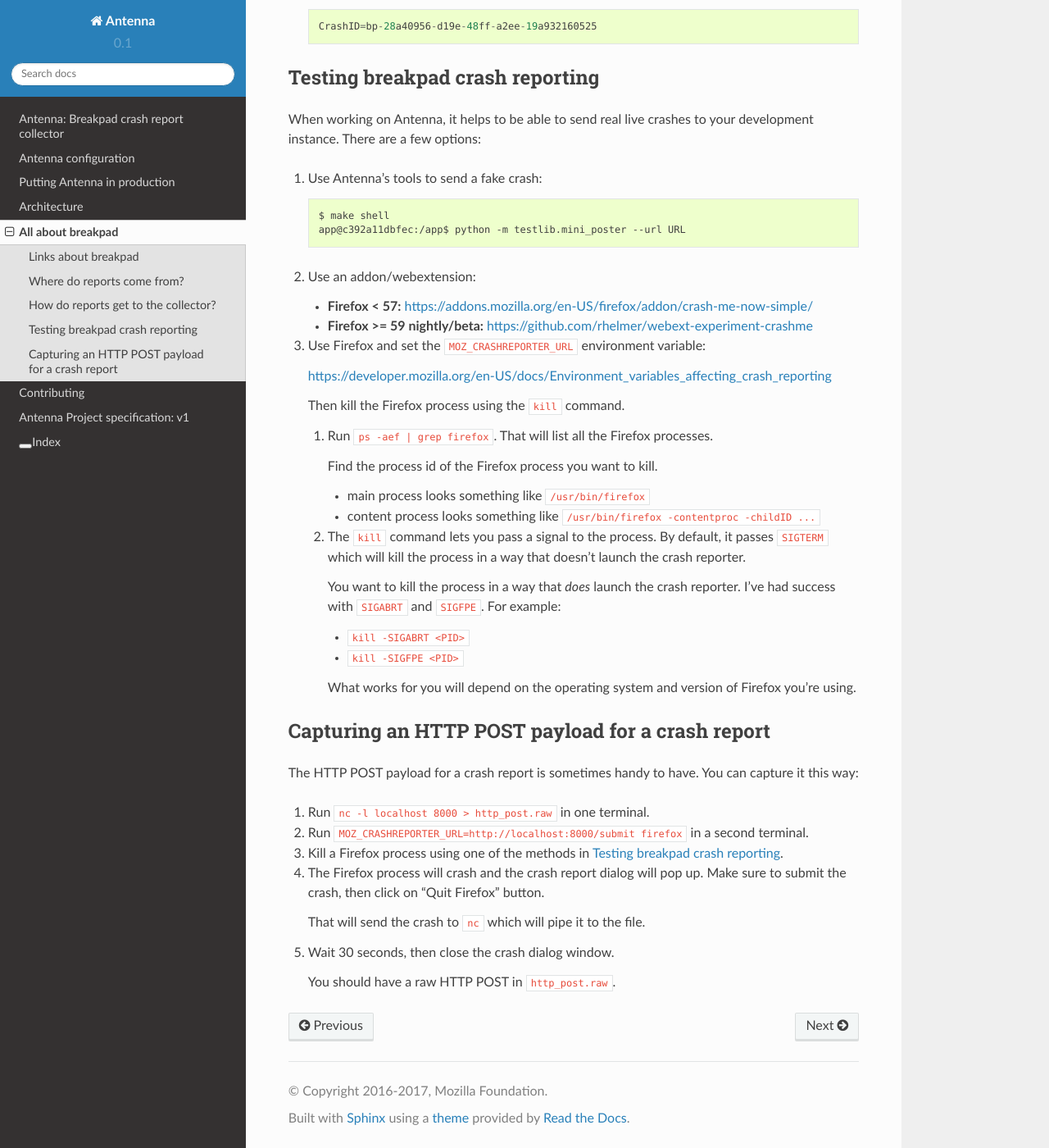
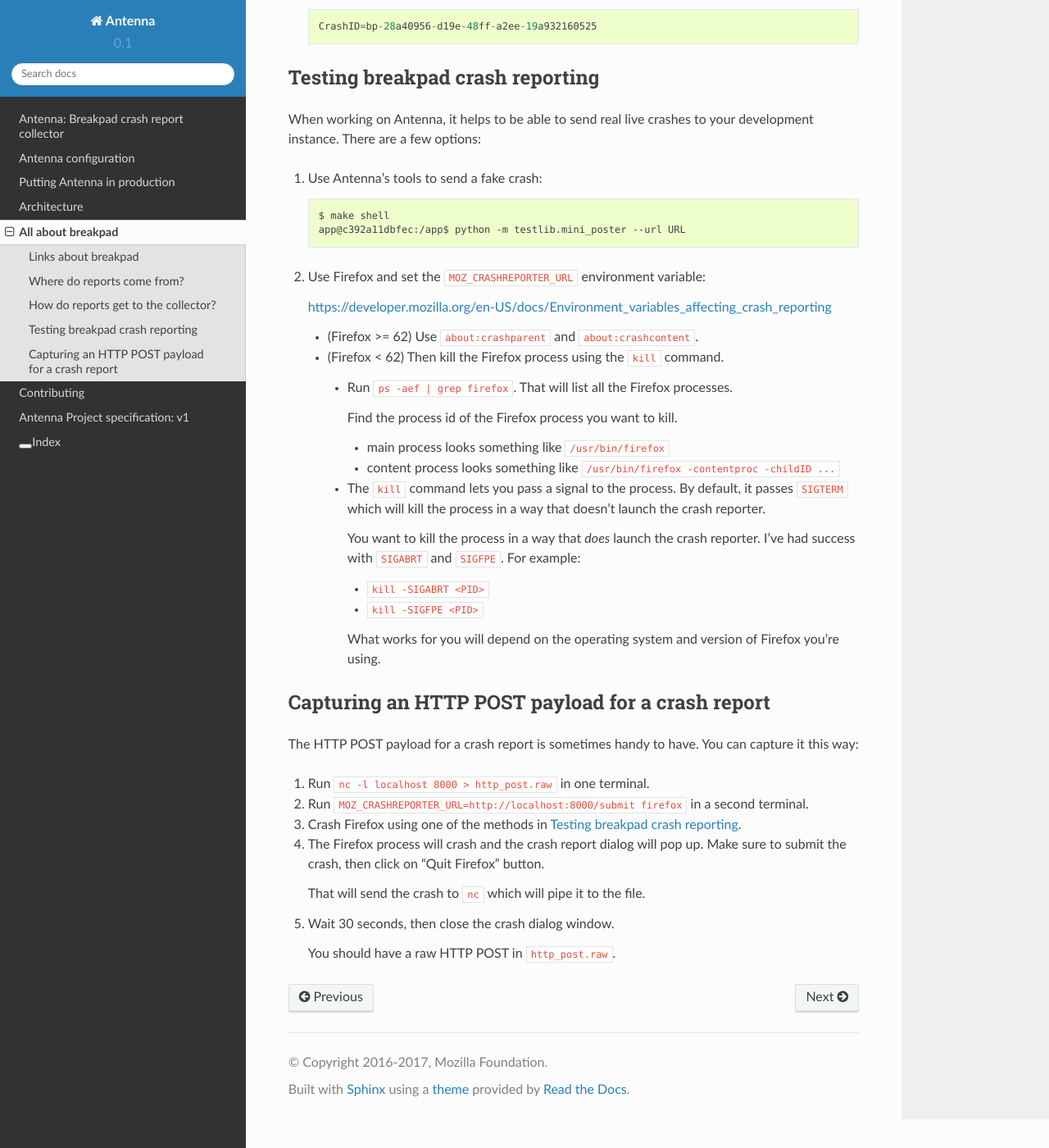
Before and after one commit to mozilla-services/antenna, a Sphinx documentation site: the page built from docs/breakpad_reporting.rst, in a window 1280 px wide and 1400 px high, scrolled down 3064 px. Shown: the whole window at 82% size. Built offline with Sphinx 7.4.7 and the Read the Docs theme 2.0.0, drawn with Linux system fonts in a browser that asks for light colours.

Commit message:
Update docs on crashing Firefox

```diff
--- a/docs/breakpad_reporting.rst
+++ b/docs/breakpad_reporting.rst
@@ -156,39 +156,36 @@
       $ make shell
       app@c392a11dbfec:/app$ python -m testlib.mini_poster --url URL
 
-2. Use an addon/webextension:
-
-   * **Firefox < 57:** https://addons.mozilla.org/en-US/firefox/addon/crash-me-now-simple/
-   * **Firefox >= 59 nightly/beta:** https://github.com/rhelmer/webext-experiment-crashme
-
-3. Use Firefox and set the ``MOZ_CRASHREPORTER_URL`` environment variable:
+2. Use Firefox and set the ``MOZ_CRASHREPORTER_URL`` environment variable:
 
    https://developer.mozilla.org/en-US/docs/Environment_variables_affecting_crash_reporting
 
 
-   Then kill the Firefox process using the ``kill`` command.
+   * (Firefox >= 62) Use ``about:crashparent`` and ``about:crashcontent``.
 
-   1. Run ``ps -aef | grep firefox``. That will list all the
-      Firefox processes.
+   * (Firefox < 62) Then kill the Firefox process using the ``kill`` command.
 
-      Find the process id of the Firefox process you want to kill.
+     1. Run ``ps -aef | grep firefox``. That will list all the
+        Firefox processes.
 
-      * main process looks something like ``/usr/bin/firefox``
-      * content process looks something like
-        ``/usr/bin/firefox -contentproc -childID ...``
+        Find the process id of the Firefox process you want to kill.
 
-   2. The ``kill`` command lets you pass a signal to the process. By default, it
-      passes ``SIGTERM`` which will kill the process in a way that doesn't
-      launch the crash reporter.
+        * main process looks something like ``/usr/bin/firefox``
+        * content process looks something like
+          ``/usr/bin/firefox -contentproc -childID ...``
 
-      You want to kill the process in a way that *does* launch the crash
-      reporter. I've had success with ``SIGABRT`` and ``SIGFPE``. For example:
+     2. The ``kill`` command lets you pass a signal to the process. By default, it
+        passes ``SIGTERM`` which will kill the process in a way that doesn't
+        launch the crash reporter.
 
-      * ``kill -SIGABRT <PID>``
-      * ``kill -SIGFPE <PID>``
+        You want to kill the process in a way that *does* launch the crash
+        reporter. I've had success with ``SIGABRT`` and ``SIGFPE``. For example:
 
-      What works for you will depend on the operating system and version of
-      Firefox you're using.
+        * ``kill -SIGABRT <PID>``
+        * ``kill -SIGFPE <PID>``
+
+        What works for you will depend on the operating system and version of
+        Firefox you're using.
 
 
 Capturing an HTTP POST payload for a crash report
@@ -202,7 +199,7 @@
 2. Run ``MOZ_CRASHREPORTER_URL=http://localhost:8000/submit firefox`` in a
    second terminal.
 
-3. Kill a Firefox process using one of the methods in
+3. Crash Firefox using one of the methods in
    :ref:`testing-breakpad-crash-reporting`.
 
 4. The Firefox process will crash and the crash report dialog will pop up.
```
